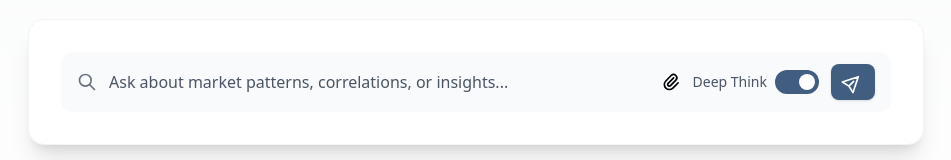
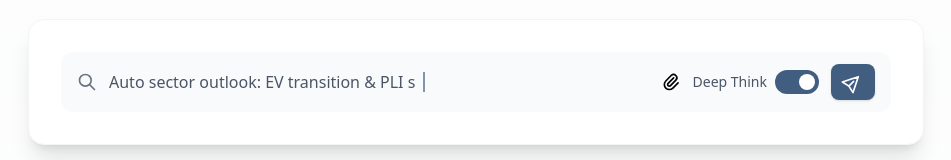
Before and after one commit to Tarunchintakunta/test-land, a Next.js app: page / in a window 1280 px wide. Shown: the part 897-1057 px from the top of the page, without its empty margins (164-1115 px from the left). Built offline with nearby package versions, Linux system fonts and the light colour scheme.

Commit message:
changed the questions animation

```diff
--- a/components/QuerySection.tsx
+++ b/components/QuerySection.tsx
@@ -18,31 +18,35 @@ const QuerySection = () => {
   const [activeSource, setActiveSource] = useState('all');
   const [deepThinkEnabled, setDeepThinkEnabled] = useState(true);
 
-  // Typing animation effect
+  // Typing animation effect with 3-second pause between questions
   useEffect(() => {
     if (isTyping) {
       const currentQuestion = questions[currentQuestionIndex];
       if (displayText.length < currentQuestion.length) {
         const timeout = setTimeout(() => {
           setDisplayText(currentQuestion.substring(0, displayText.length + 1));
-        }, 50);
+        }, 30); // Speed of typing
 
         return () => clearTimeout(timeout);
       } else {
-        setIsTyping(false);
-        setTimeout(() => {
-          setIsTyping(true);
+        // When finished typing, wait 3 seconds before moving to next question
+        const pauseTimeout = setTimeout(() => {
+          setIsTyping(false);
           setDisplayText('');
-          // Move to the next question or back to the first one if we're at the end
-          if (currentQuestionIndex === questions.length - 1) {
-            setCurrentQuestionIndex(0);
-          } else {
-            setCurrentQuestionIndex(currentQuestionIndex + 1);
-          }
-        }, 500); // Shorter pause before moving to next question
+
+          // Move to the next question
+          setCurrentQuestionIndex((prevIndex) =>
+            prevIndex === questions.length - 1 ? 0 : prevIndex + 1
+          );
+
+          // Start typing the next question after a brief delay
+          setTimeout(() => {
+            setIsTyping(true);
+          }, 100);
+        }, 3000); // 3 second pause after completing a question
+
+        return () => clearTimeout(pauseTimeout);
       }
-    } else {
-      setDisplayText('');
     }
   }, [displayText, isTyping, currentQuestionIndex, questions]);
 
@@ -99,7 +103,7 @@ const QuerySection = () => {
                   {displayText || "Ask about market patterns, correlations, or insights..."}
                 </span>
                 {isTyping && (
-                  <span className="typing-cursor ml-1 w-0.5 h-5 bg-primary animate-pulse"></span>
+                  <span className="typing-cursor ml-1 w-0.5 h-5 bg-[#415d80] animate-pulse"></span>
                 )}
               </div>
                 {/* Attachment Button */}
```
